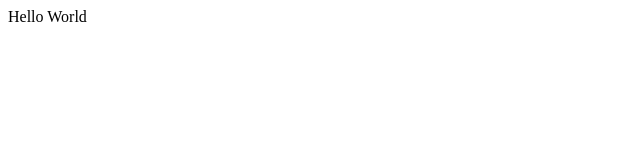
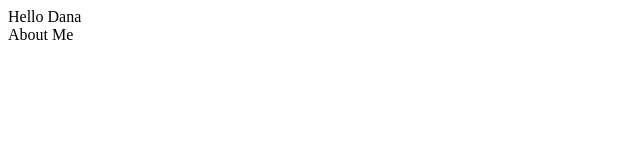
Before and after one commit to danaewalsh/portfolio, a React app: page / in a window 1280 px wide. Shown: the top 160 px of the page, without its empty margins (0-640 px from the left). Built offline with nearby package versions, Linux system fonts and the light colour scheme; the HTML template or start-up script is replaced by a standard one.

Commit message:
Additional basic setup and beginnings of AboutMe section

```diff
--- /dev/null
+++ b/client/src/components/AboutMe.jsx
@@ -0,0 +1,21 @@
+import React from 'react';
+import styled from 'styled-components';
+
+class AboutMe extends React.Component {
+  constructor(props) {
+    super(props);
+    this.state = {
+
+    };
+  }
+
+  render() {
+    return (
+      <div>
+        About Me
+      </div>
+    );
+  }
+}
+
+export default AboutMe;
--- a/client/src/components/App.jsx
+++ b/client/src/components/App.jsx
@@ -1,13 +1,14 @@
 import React, { Component } from 'react';
+// import NavBar from './NavBar';
+import AboutMe from './AboutMe.jsx';
 
-class App extends Component {
-  render() {
-    return (
-      <div>
-        Hello World
-      </div>
-    );
-  }
-}
+const App = (props) => (
+  <>
+    <div>
+      Hello Dana
+    </div>
+    <AboutMe />
+  </>
+);
 
 export default App;
```
Also changed, not shown: package.json (+8 -1 lines), .eslintrc.js (added), client/src/components/ContactMe.jsx (added), client/src/components/NavBar.jsx (added), client/src/components/Projects.jsx (added), client/src/components/TechStack.jsx (added), 1 other file (tests, documents, lock files or other folders).
